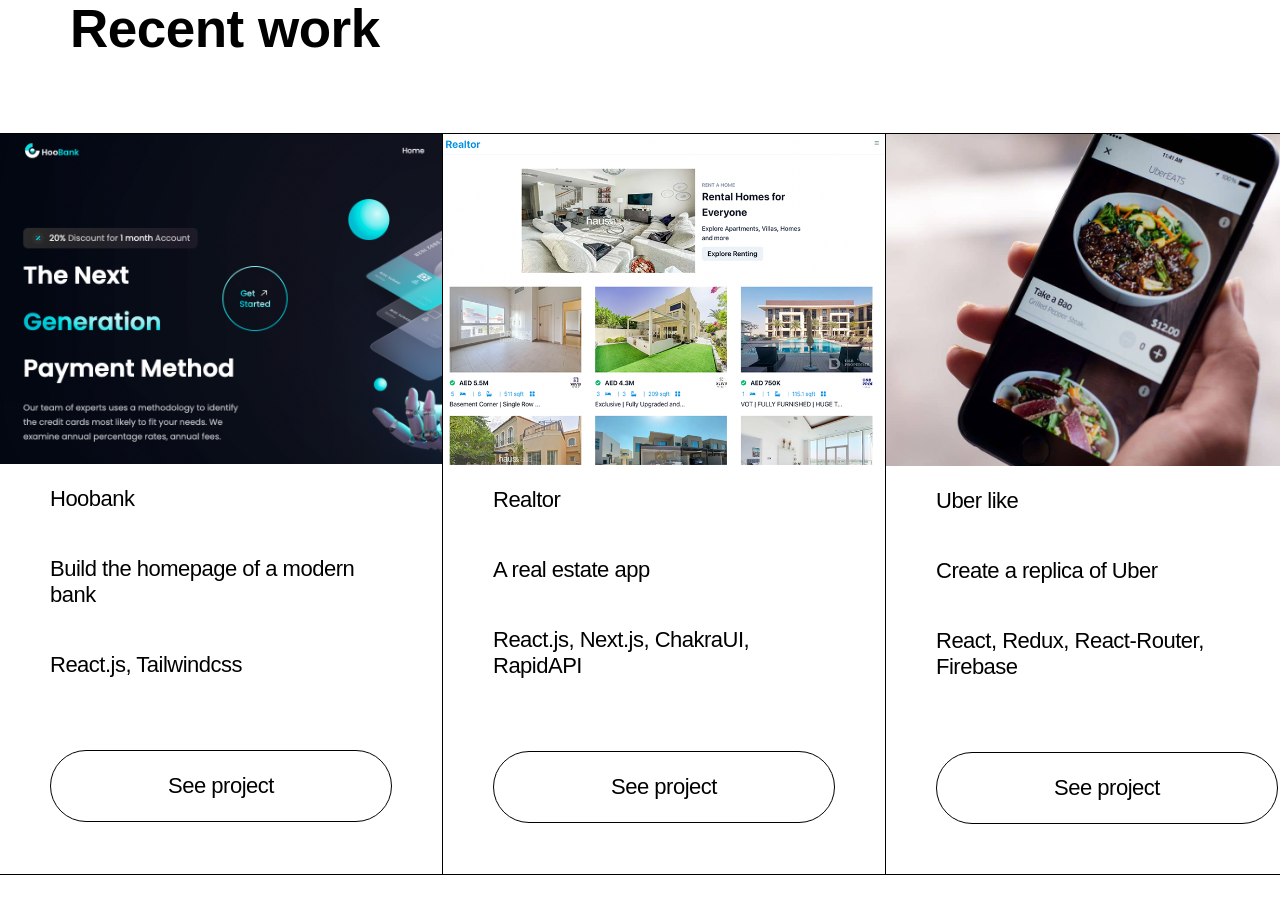
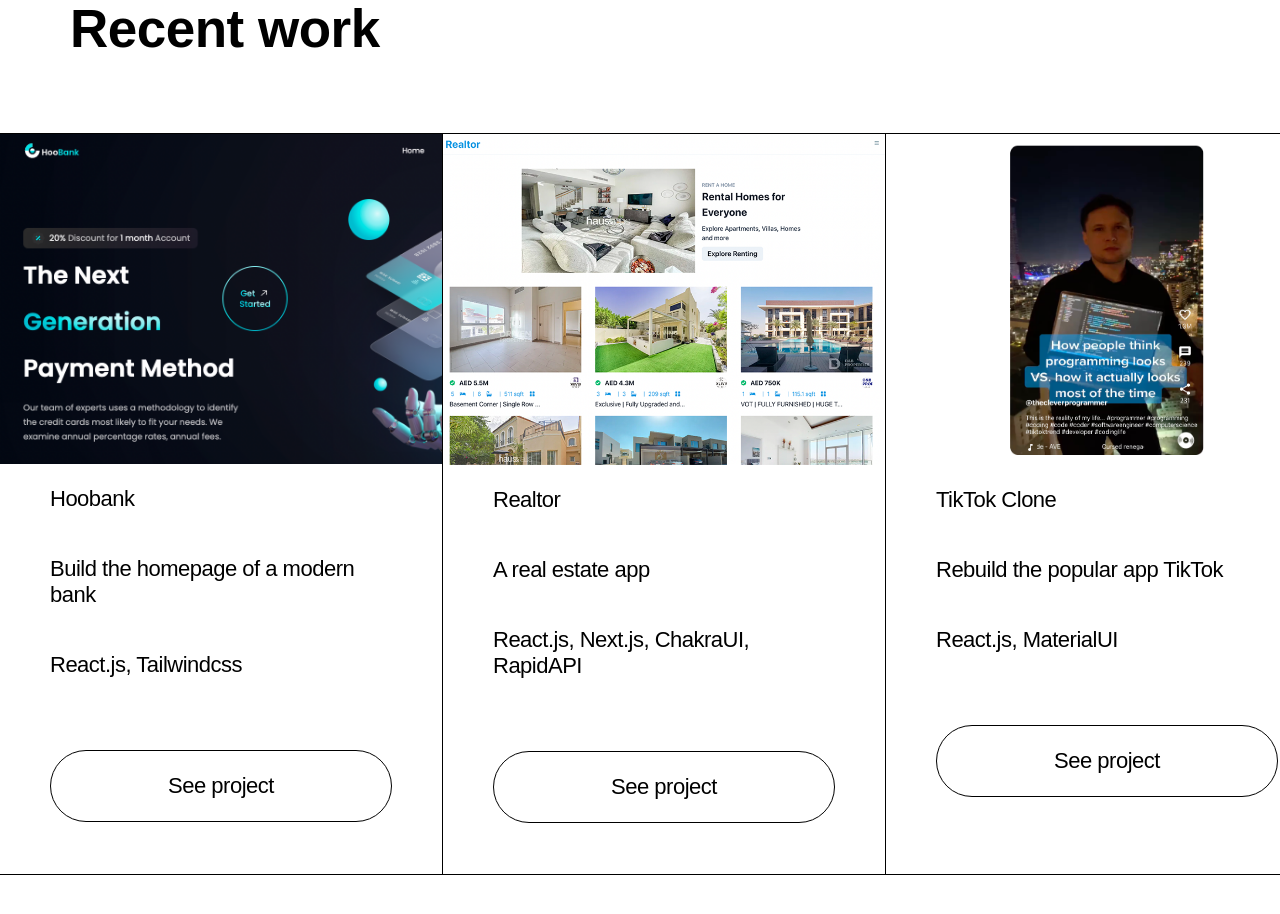
Before and after one commit to thomas-hdqr/portfolio, a React (Create React App) app: page / in a window 1280 px wide. Shown: the part 880-1794 px from the top of the page. Built offline with nearby package versions, Linux system fonts and the light colour scheme; a web font is replaced by a local one.

Commit message:
add a new project, edit the readme

```diff
--- a/src/Components/Projectsdata.js
+++ b/src/Components/Projectsdata.js
@@ -19,11 +19,11 @@
     },
     {
         id: 3,
-        image: "./images/ubereats-app.jpeg",
-        title: "Uber like",
-        description: "Create a replica of Uber",
-        tech: "React, Redux, React-Router, Firebase",
-        link: "https://uber-like-app.herokuapp.com/",
+        image: "./images/tiktokclone.png",
+        title: "TikTok Clone",
+        description: "Rebuild the popular app TikTok",
+        tech: "React.js, MaterialUI",
+        link: "https://tiktok-th.vercel.app/",
     },
     {
         id: 4,
```
Also changed, not shown: public/images/tiktokclone.png (added), 1 other file (tests, documents, lock files or other folders).
